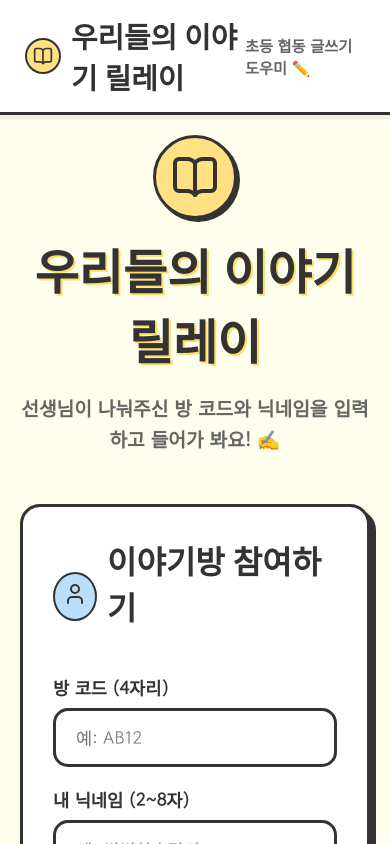
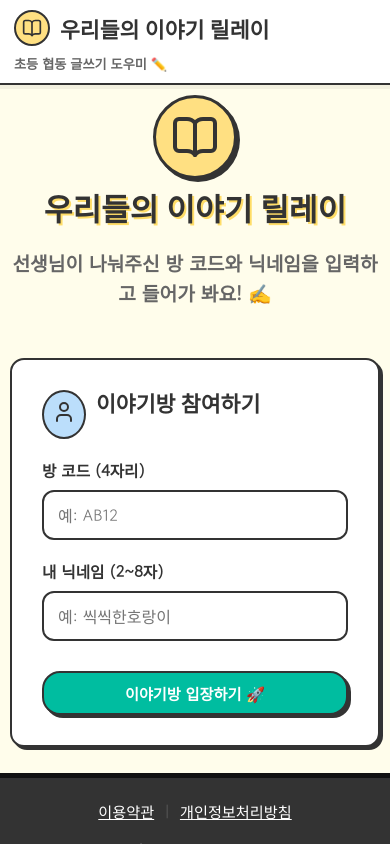
Before and after one commit to Ingyu87/team-story-maker, a React (Vite) app: page /join in a window 390 px wide. Shown: the top 844 px of the page. Built offline with nearby package versions, Linux system fonts and the light colour scheme; no server answers; a web font is replaced by a local one.

Commit message:
Improve mobile responsive layout

```diff
--- a/src/index.css
+++ b/src/index.css
@@ -561,3 +561,230 @@ p {
   50% { transform: scale(1.3); }
   100% { transform: scale(1); }
 }
+
+@media (max-width: 768px) {
+  :root {
+    --card-border: 2.5px solid #333333;
+    --card-shadow: 4px 4px 0px #333333;
+    --button-shadow: 3px 3px 0px #333333;
+    --input-border: 2.5px solid #333333;
+  }
+
+  html,
+  body,
+  #root {
+    width: 100%;
+    overflow-x: hidden;
+  }
+
+  .app-container {
+    max-width: 100%;
+    padding: 14px;
+  }
+
+  .header-bar {
+    padding: 10px 14px;
+    gap: 8px;
+    flex-wrap: wrap;
+  }
+
+  .logo-container {
+    font-size: 1.35rem;
+    min-width: 0;
+  }
+
+  .logo-container span {
+    overflow-wrap: anywhere;
+  }
+
+  h1 {
+    font-size: 2.25rem;
+    line-height: 1.1;
+  }
+
+  h2 {
+    font-size: 1.55rem;
+    line-height: 1.15;
+  }
+
+  h3 {
+    font-size: 1.15rem;
+  }
+
+  p {
+    font-size: 0.98rem;
+  }
+
+  .card {
+    width: 100%;
+    box-sizing: border-box;
+    padding: 16px;
+    border-radius: 14px;
+    margin-bottom: 16px;
+  }
+
+  .card:hover {
+    transform: none;
+    box-shadow: var(--card-shadow);
+  }
+
+  .btn {
+    min-height: 42px;
+    padding: 9px 14px;
+    font-size: 0.95rem;
+    justify-content: center;
+    white-space: normal;
+    text-align: center;
+    border-radius: 18px;
+  }
+
+  .input-label {
+    font-size: 0.98rem;
+  }
+
+  .input-field,
+  .select-field {
+    min-height: 46px;
+    padding: 11px 14px;
+    border-radius: 12px;
+    font-size: 1rem;
+  }
+
+  .turn-banner {
+    align-items: stretch;
+    flex-direction: column;
+    gap: 12px;
+    padding: 14px;
+  }
+
+  .chat-container,
+  .note-container,
+  .storybook-container {
+    max-height: none;
+    padding: 14px;
+    border-radius: 14px;
+  }
+
+  .chat-bubble {
+    max-width: 90%;
+    padding: 10px 14px;
+  }
+
+  .note-container {
+    min-height: 180px;
+    font-size: 1rem;
+    line-height: 1.7;
+  }
+
+  .storybook-container {
+    min-height: 0;
+  }
+
+  .storybook-pages {
+    flex-direction: column;
+  }
+
+  .storybook-page {
+    width: 100%;
+    box-sizing: border-box;
+    min-height: 140px;
+    padding: 16px;
+    font-size: 1.05rem;
+  }
+
+  .student-grid {
+    grid-template-columns: repeat(auto-fit, minmax(96px, 1fr));
+    gap: 8px;
+  }
+
+  .student-tag {
+    padding: 7px 9px;
+    font-size: 0.9rem;
+    flex-wrap: wrap;
+  }
+
+  .modal-overlay {
+    align-items: flex-start;
+    padding: 12px;
+    box-sizing: border-box;
+    overflow-y: auto;
+  }
+
+  .modal-content {
+    width: 100%;
+    max-width: 100%;
+    padding: 18px;
+    border-radius: 14px;
+    box-sizing: border-box;
+    margin: 24px 0;
+  }
+
+  .terms-scroll {
+    max-height: 55vh;
+  }
+
+  .footer {
+    padding: 22px 14px;
+  }
+
+  .footer-links {
+    flex-wrap: wrap;
+    gap: 10px;
+  }
+
+  form {
+    max-width: 100%;
+  }
+
+  form[style*="display: flex"],
+  div[style*="display: flex"] {
+    max-width: 100%;
+  }
+
+  code {
+    display: inline-block;
+    max-width: 100%;
+    overflow-wrap: anywhere;
+  }
+}
+
+@media (max-width: 520px) {
+  .app-container {
+    padding: 10px;
+  }
+
+  .header-bar {
+    align-items: flex-start;
+    flex-direction: column;
+  }
+
+  .header-bar > div:last-child {
+    font-size: 0.82rem !important;
+  }
+
+  h1 {
+    font-size: 1.95rem;
+  }
+
+  h2 {
+    font-size: 1.35rem;
+  }
+
+  .card {
+    padding: 14px;
+    box-shadow: 3px 3px 0px #333333;
+  }
+
+  .btn {
+    width: 100%;
+  }
+
+  .student-grid {
+    grid-template-columns: 1fr 1fr;
+  }
+
+  .star-rating {
+    font-size: 1.45rem;
+    gap: 3px;
+  }
+}
```
